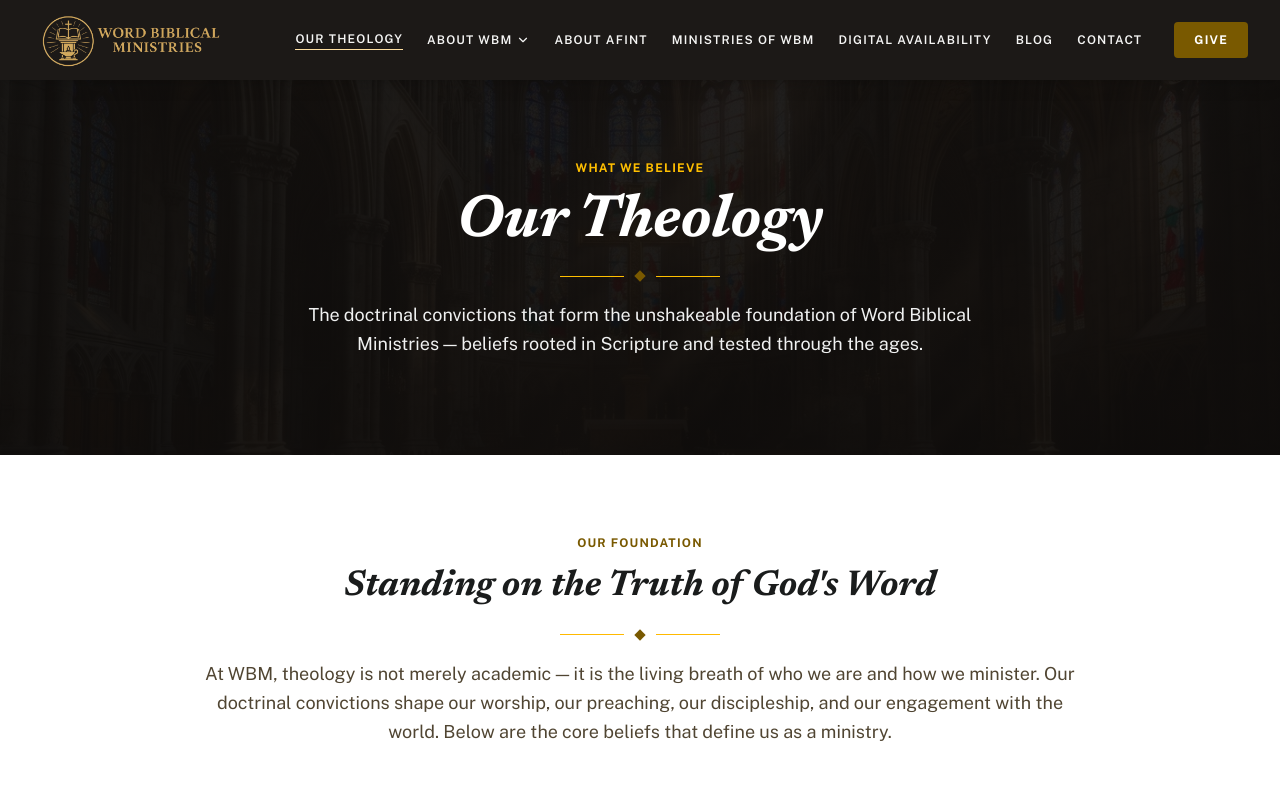
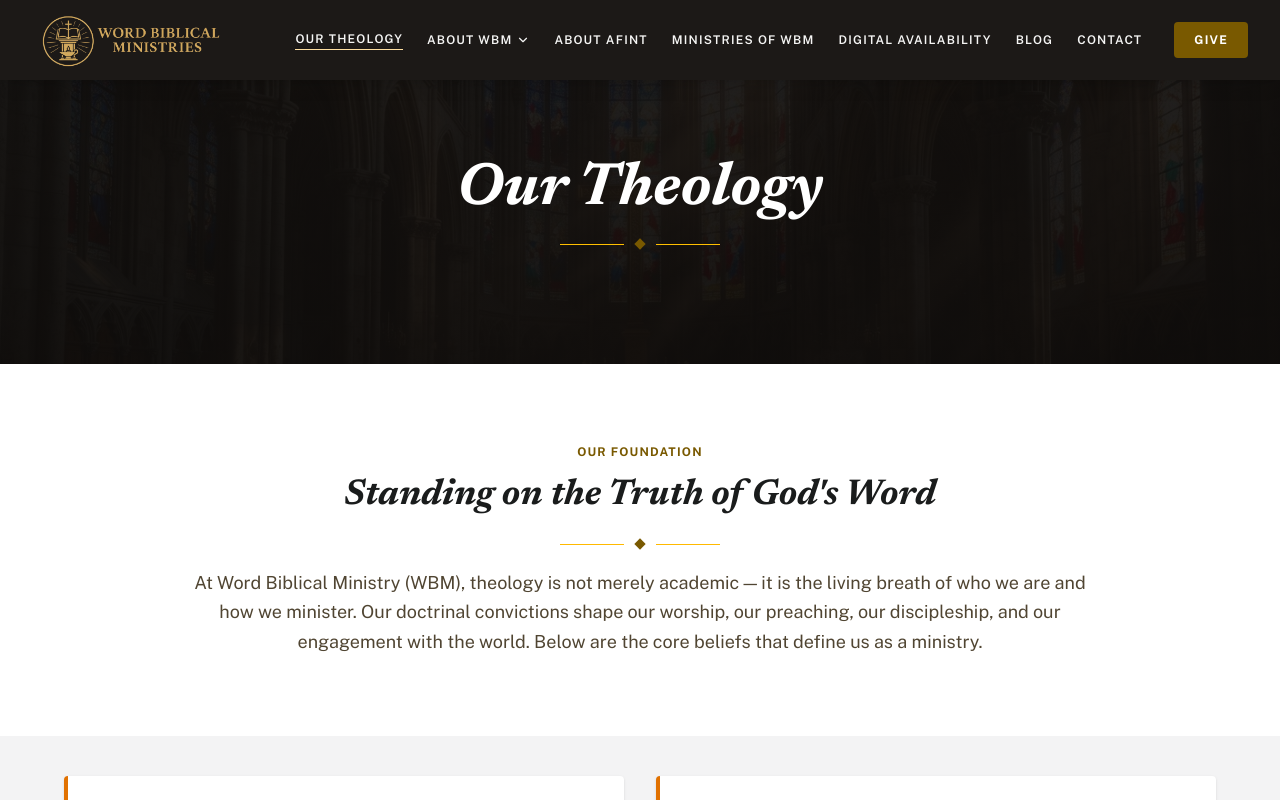
Before and after one commit to mayormankind/wordbiblicalministries, a Next.js app: page /our-theology in a window 1280 px wide. Shown: the top 800 px of the page. Built offline with nearby package versions, Linux system fonts and the light colour scheme.

Commit message:
Refine OurTheology component content
Updated section title and subtitle to remove placeholder text. Clarified the introduction to include the full name of the organization.

```diff
--- a/src/views/OurTheology.tsx
+++ b/src/views/OurTheology.tsx
@@ -436,13 +436,13 @@ function AccordionItem({ section, isOpen, onToggle }: AccordionItemProps) {
         onClick={onToggle}
         className="w-full flex items-start gap-5 py-6 px-0 text-left group focus:outline-none"
       >
-        {/* Section number */}
+        {/* Section number
         <span
           className="text-2xl font-black text-stone-200 shrink-0 leading-none mt-0.5 group-hover:text-amber-200 transition-colors duration-200 select-none font-headline"
           style={{ minWidth: "2.5rem" }}
         >
           {section.number}
-        </span>
+        </span>*/}
 
         <div className="flex-1 min-w-0">
           <h4 className="text-lg font-bold text-on-surface group-hover:text-surface-tint transition-colors duration-200 leading-snug font-headline italic">
@@ -512,9 +512,9 @@ export default function OurTheology() {
   return (
     <main>
       <PageHero
-        tag="What We Believe"
+        tag=""
         title="Our Theology"
-        subtitle="The doctrinal convictions that form the unshakeable foundation of Word Biblical Ministries — beliefs rooted in Scripture and tested through the ages."
+        subtitle=""
       />
 
       {/* ── Intro ── */}
@@ -533,7 +533,7 @@ export default function OurTheology() {
               <div className="h-px w-16 bg-amber-400" />
             </div>
             <p className="text-on-surface-variant leading-relaxed text-lg">
-              At WBM, theology is not merely academic — it is the living breath
+              At Word Biblical Ministry (WBM), theology is not merely academic — it is the living breath
               of who we are and how we minister. Our doctrinal convictions shape
               our worship, our preaching, our discipleship, and our engagement
               with the world. Below are the core beliefs that define us as a
```
